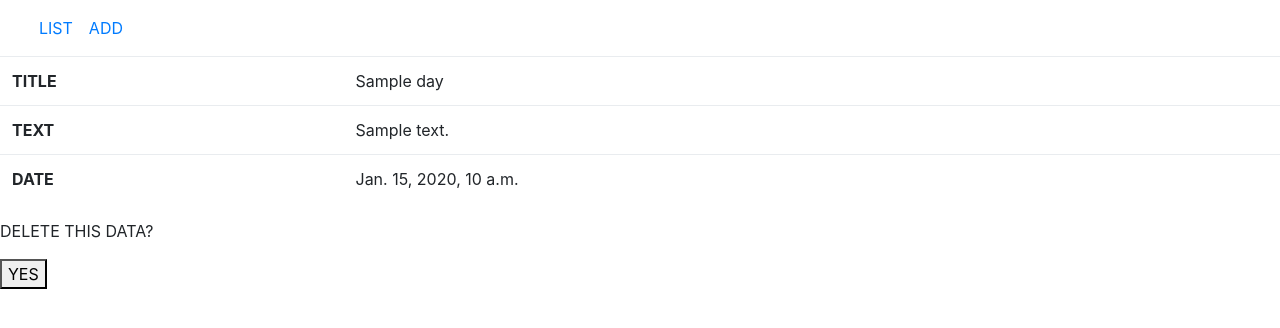
After one commit to RYgithub1/djggapp, a Django app: template diary/templates/diary/day_confirm_delete.html in a window 1280 px wide. The commit adds this page. Shown: the top 328 px of the page. Run offline with Django 3.2, Linux system fonts and the light colour scheme; the template is opened without the code that fills it: most values are stand-ins (such as "Sample title", 1, 10 or a date in 2020); some libraries are stand-ins or nearby versions.

Commit message:
Added delete

```diff
--- /dev/null
+++ b/diary/templates/diary/day_confirm_delete.html
@@ -0,0 +1,26 @@
+{% extends 'diary/base.html' %}
+
+
+
+{% block content %}
+  <form action='' method='POST'>  {# action='TARGET_URL': 'empty'=CurrentPage #}
+    <table class='table'>
+      <tr>
+        <th>TITLE</th>
+        <td>{{ day.title }}</td>
+      </tr>
+      <tr>
+        <th>TEXT</th>
+        <td>{{ day.text }}</td>
+      </tr>
+      <tr>
+        <th>DATE</th>
+        <td>{{ day.date }}</td>
+      </tr>
+    </table>
+
+    <p>DELETE THIS DATA?</p>
+    <button type='submit'>YES</button>
+    {% csrf_token %}
+  </form>
+{% endblock content %}
--- a/diary/templates/diary/day_list.html
+++ b/diary/templates/diary/day_list.html
@@ -11,6 +11,8 @@
       <tr>
         <th>TITLE</th>
         <th>DATE</th>
+        <th>#</th>
+        <th>#</th>
       </tr>
     </thead>
 
@@ -20,6 +22,7 @@
           <td>{{ day.title }}</td>
           <td>{{ day.date }}</td>
           <td><a class="nav-link" href="{% url 'diary_update' day.pk %}">UPDATE</a></td>
+          <td><a class="nav-link" href="{% url 'diary_delete' day.pk %}">DELETE</a></td>
         </tr>
       {% endfor %}
     </tbody>
--- a/diary/urls.py
+++ b/diary/urls.py
@@ -6,4 +6,5 @@ urlpatterns = [
     path('', views.diary_index, name='diary_index'), # 127.0.0.1:8000/diary
     path('add/', views.diary_add, name='diary_add'),
     path('update/<int:pk>', views.diary_update, name='diary_update'),
+    path('delete/<int:pk>', views.diary_delete, name='diary_delete'),
 ]
```
Also changed, not shown: diary/views.py (+15 -1 lines).
